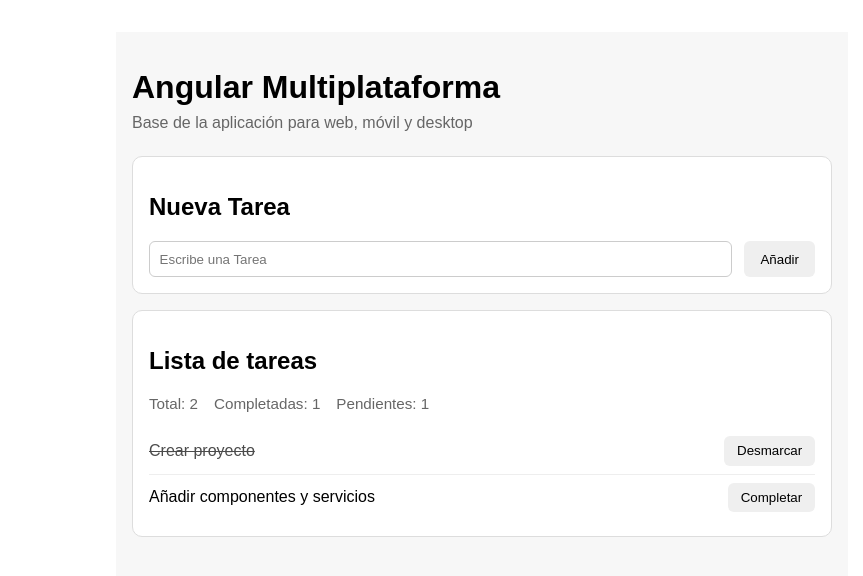
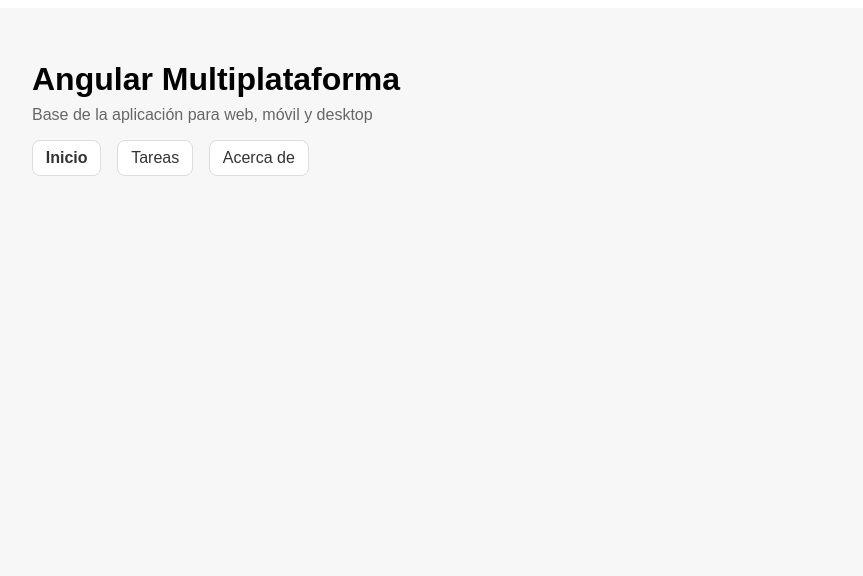
Before and after one commit to Amaza-ing/OW-Angular-Multiplataforma, an Angular app: page / in a window 1280 px wide. Shown: the top 576 px of the page, without its empty margins (158-1021 px from the left). Built offline with nearby package versions, Linux system fonts and the light colour scheme.

Commit message:
app completed

```diff
--- a/src/app/app.css
+++ b/src/app/app.css
@@ -1,10 +1,13 @@
 .container {
-  max-width: 700px;
-  margin: 2rem auto;
-  padding: 1rem;
+  min-height: 100vh;
+  background: #f7f7f7;
   font-family: Arial, sans-serif;
-  background: #f7f7f7;
-  min-height: 100vh;
+}
+
+.header {
+  max-width: 900px;
+  margin: 0 auto;
+  padding: 2rem 1rem 1rem;
 }
 
 h1 {
@@ -13,6 +16,31 @@
 
 .subtitle {
   margin-top: 0;
-  margin-bottom: 1.5rem;
   color: #666;
+  margin-bottom: 1rem;
 }
+
+.nav {
+  display: flex;
+  gap: 1rem;
+  flex-wrap: wrap;
+}
+
+.nav a {
+  text-decoration: none;
+  color: #333;
+  padding: 0.5rem 0.8rem;
+  border: 1px solid #ddd;
+  border-radius: 8px;
+  background: #fff;
+}
+
+.nav a.active {
+  font-weight: bold;
+}
+
+.content {
+  max-width: 900px;
+  margin: 0 auto;
+  padding: 1rem;
+}
--- a/src/app/app.html
+++ b/src/app/app.html
@@ -1,7 +1,18 @@
 <main class="container">
-  <h1>Angular Multiplataforma</h1>
-  <p class="subtitle">Base de la aplicación para web, móvil y desktop</p>
+  <header class="header">
+    <h1>Angular Multiplataforma</h1>
+    <p class="subtitle">Base de la aplicación para web, móvil y desktop</p>
 
-  <app-task-form></app-task-form>
-  <app-task-list></app-task-list>
+    <nav class="nav">
+      <a routerLink="/" routerLinkActive="active" [routerLinkActiveOptions]="{ exact: true }">
+        Inicio
+      </a>
+      <a routerLink="/tasks" routerLinkActive="active"> Tareas </a>
+      <a routerLink="/about" routerLinkActive="active"> Acerca de </a>
+    </nav>
+  </header>
+
+  <section class="content">
+    <router-outlet></router-outlet>
+  </section>
 </main>
--- a/src/app/app.ts
+++ b/src/app/app.ts
@@ -1,10 +1,9 @@
 import { Component, signal } from '@angular/core';
-import { TaskForm } from './components/task-form/task-form';
-import { TaskList } from './components/task-list/task-list';
+import { RouterLink, RouterLinkActive, RouterOutlet } from '@angular/router';
 
 @Component({
   selector: 'app-root',
-  imports: [TaskForm, TaskList],
+  imports: [RouterLink, RouterLinkActive, RouterOutlet],
   templateUrl: './app.html',
   styleUrl: './app.css',
 })
```
